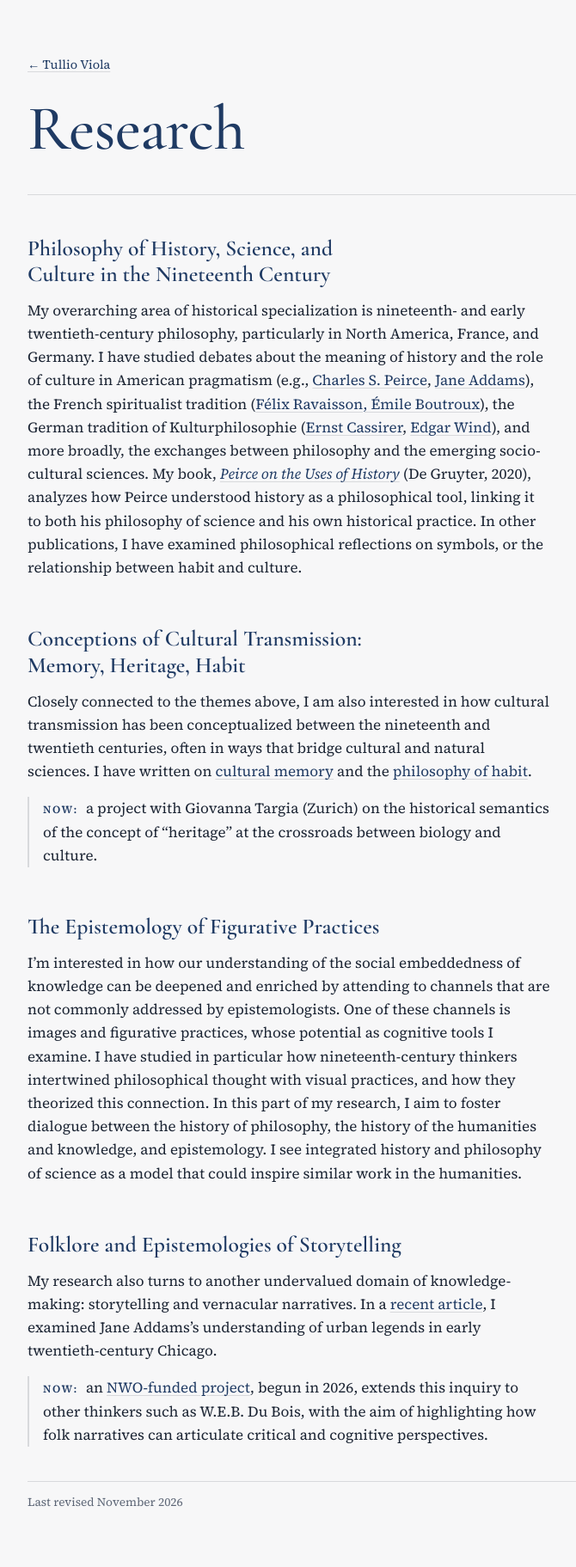
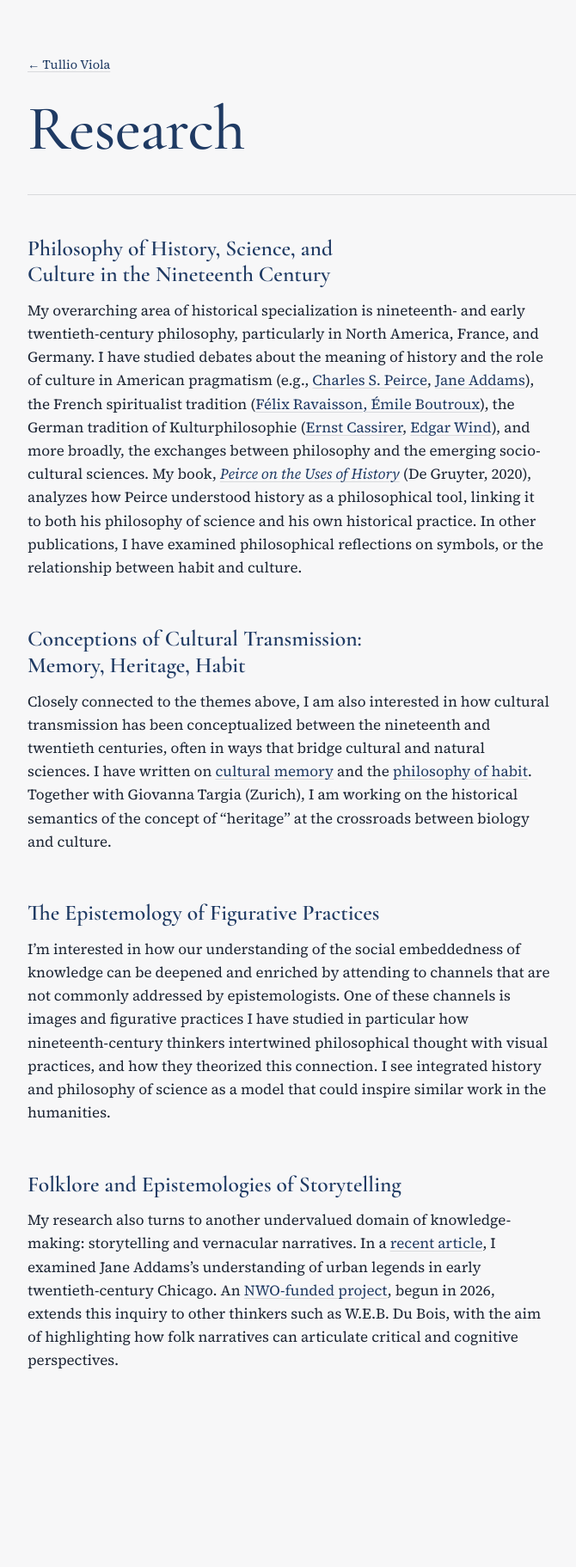
Before and after one commit to tullioviola-85/tullioviola-85.github.io, a Jekyll site: the page built from research.md, in a window 1280 px wide. Shown: the whole page at 86% size, without its empty margins (196-866 px from the left). Built offline with Jekyll 4.4.1, drawn with Linux system fonts in a browser that asks for light colours; after the commit the page ends 1661 px from its top, so only the background shows below that.

Commit message:
Update research.md

```diff
--- a/research.md
+++ b/research.md
@@ -13,20 +13,12 @@ My overarching area of historical specialization is nineteenth- and early twenti
 
 ## Conceptions of Cultural Transmission: Memory, Heritage, Habit
 
-Closely connected to the themes above, I am also interested in how cultural transmission has been conceptualized between the nineteenth and twentieth centuries, often in ways that bridge cultural and natural sciences. I have written on [cultural memory](https://www.degruyterbrill.com/document/doi/10.1515/9783110785845-007/html) and the [philosophy of habit](https://www.degruyterbrill.com/document/doi/10.1515/9783110560756-006/pdf?licenseType=restricted).
-
-**Now:** a project with Giovanna Targia (Zurich) on the historical semantics of the concept of "heritage" at the crossroads between biology and culture.
+Closely connected to the themes above, I am also interested in how cultural transmission has been conceptualized between the nineteenth and twentieth centuries, often in ways that bridge cultural and natural sciences. I have written on [cultural memory](https://www.degruyterbrill.com/document/doi/10.1515/9783110785845-007/html) and the [philosophy of habit](https://www.degruyterbrill.com/document/doi/10.1515/9783110560756-006/pdf?licenseType=restricted). Together with Giovanna Targia (Zurich), I am working on the historical semantics of the concept of "heritage" at the crossroads between biology and culture.
 
 ## The Epistemology of Figurative Practices
 
-I'm interested in how our understanding of the social embeddedness of knowledge can be deepened and enriched by attending to channels that are not commonly addressed by epistemologists. One of these channels is images and figurative practices, whose potential as cognitive tools I examine. I have studied in particular how nineteenth-century thinkers intertwined philosophical thought with visual practices, and how they theorized this connection. In this part of my research, I aim to foster dialogue between the history of philosophy, the history of the humanities and knowledge, and epistemology. I see integrated history and philosophy of science as a model that could inspire similar work in the humanities.
+I'm interested in how our understanding of the social embeddedness of knowledge can be deepened and enriched by attending to channels that are not commonly addressed by epistemologists. One of these channels is images and figurative practices I have studied in particular how nineteenth-century thinkers intertwined philosophical thought with visual practices, and how they theorized this connection. I see integrated history and philosophy of science as a model that could inspire similar work in the humanities.
 
 ## Folklore and Epistemologies of Storytelling
 
-My research also turns to another undervalued domain of knowledge-making: storytelling and vernacular narratives. In a [recent article](https://brill.com/view/journals/jph/17/2/article-p328_8.xml?language=en&ebody=full%20html-copy1), I examined Jane Addams's understanding of urban legends in early twentieth-century Chicago.
-
-**Now:** an [NWO-funded project](https://www.nwo.nl/projecten/whbwo82244), begun in 2026, extends this inquiry to other thinkers such as W.E.B. Du Bois, with the aim of highlighting how folk narratives can articulate critical and cognitive perspectives.
-
----
-
-Last revised November 2026
+My research also turns to another undervalued domain of knowledge-making: storytelling and vernacular narratives. In a [recent article](https://brill.com/view/journals/jph/17/2/article-p328_8.xml?language=en&ebody=full%20html-copy1), I examined Jane Addams's understanding of urban legends in early twentieth-century Chicago. An [NWO-funded project](https://www.nwo.nl/projecten/whbwo82244), begun in 2026, extends this inquiry to other thinkers such as W.E.B. Du Bois, with the aim of highlighting how folk narratives can articulate critical and cognitive perspectives.
```
